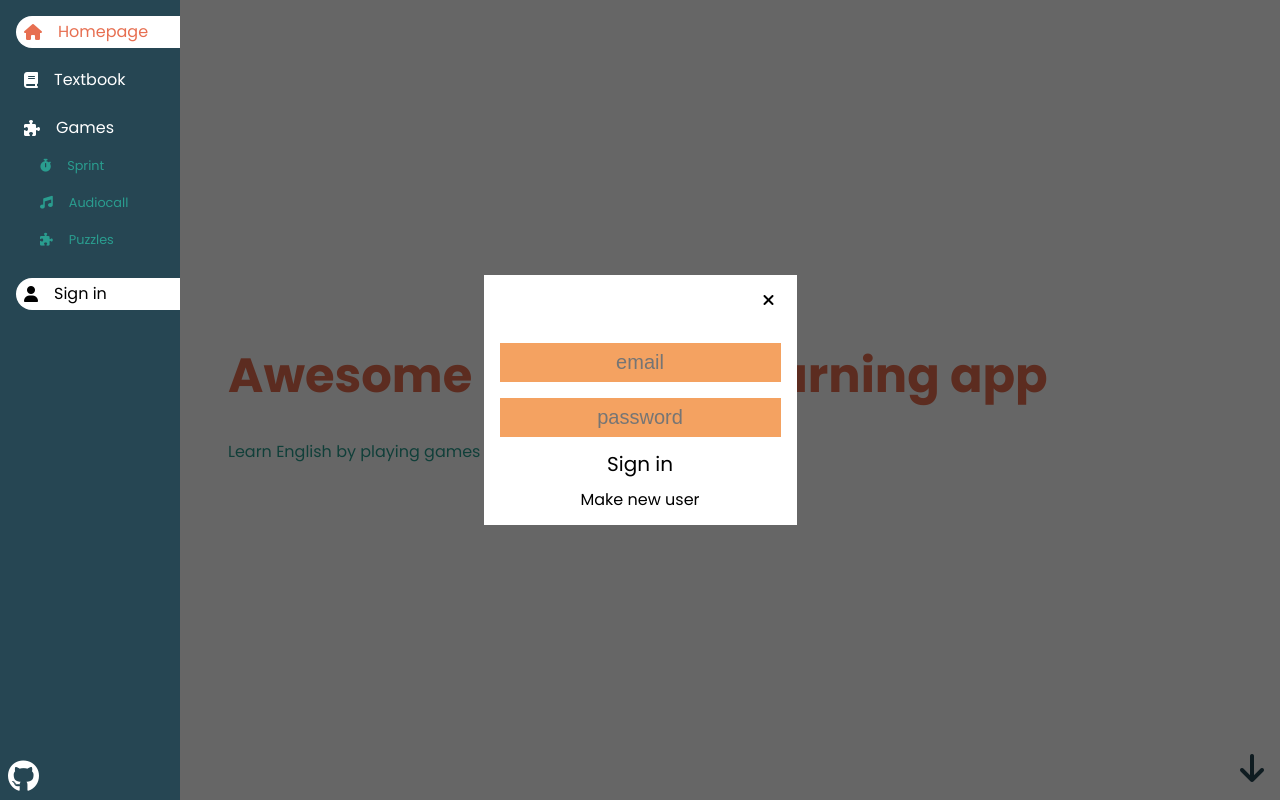
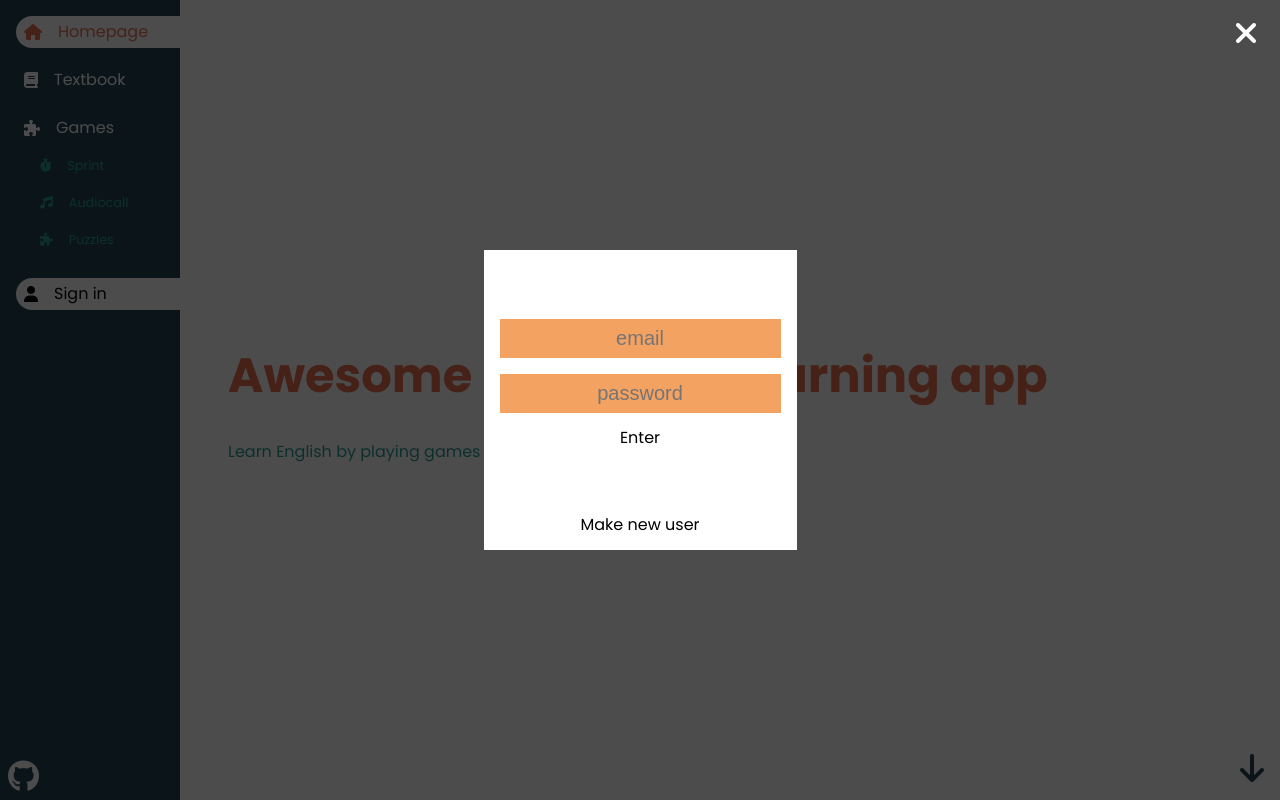
Before and after one commit to SavitskayaKseniya22/lang-app, a React (Create React App) app: page / in a window 1280 px wide. Both pictures are taken after a click on the button "Sign in". Shown: the top 800 px of the page. Built offline with nearby package versions, Linux system fonts and the light colour scheme.

Commit message:
refactor: auth control style

```diff
--- a/src/components/auth/Auth.tsx
+++ b/src/components/auth/Auth.tsx
@@ -7,8 +7,7 @@ const StyledAuthContainer = styled('div')`
   display: flex;
   flex-direction: column;
   gap: 1rem;
-  justify-content: space-between;
-  align-items: center;
+  padding: 1rem;
   width: 100%;
 `;
 
--- /dev/null
+++ b/src/components/auth/components/AuthForm.tsx
@@ -0,0 +1,56 @@
+/* eslint-disable react/jsx-props-no-spreading */
+import React from 'react';
+import { useForm } from 'react-hook-form';
+import styled from 'styled-components';
+import { BasicUserCredentials } from '../../../interfaces';
+
+export const passwordPattern =
+  /(?=.*[+-_@$!%*?&#.,;:[\]{}])(?=.*[A-Z])(?=.*[a-z])(?=.*[0-9])[0-9a-zA-Z+-_@$!%*?&#.,;:[\]{}]{8,}/g;
+
+export const StyledAuthForm = styled('form')`
+  display: flex;
+  flex-direction: column;
+  gap: 1rem;
+  justify-content: center;
+  flex-grow: 222;
+`;
+
+export const StyledInput = styled('input')`
+  width: 100%;
+  padding: 0.5rem;
+  border: none;
+  background-color: rgb(244, 162, 97);
+  text-align: center;
+  font-size: 1.25rem;
+`;
+
+function AuthForm({
+  onSubmit,
+}: {
+  onSubmit: (data: BasicUserCredentials) => void;
+}) {
+  const { register, handleSubmit } = useForm<BasicUserCredentials>();
+
+  return (
+    <StyledAuthForm onSubmit={handleSubmit(onSubmit)}>
+      <StyledInput
+        {...register('email', {
+          required: true,
+        })}
+        type="email"
+        placeholder="email"
+      />
+      <StyledInput
+        {...register('password', {
+          required: true,
+          pattern: passwordPattern,
+        })}
+        type="password"
+        placeholder="password"
+      />
+      <button type="submit">Enter</button>
+    </StyledAuthForm>
+  );
+}
+
+export default AuthForm;
--- a/src/components/auth/components/SignIn.tsx
+++ b/src/components/auth/components/SignIn.tsx
@@ -1,44 +1,18 @@
-/* eslint-disable react/jsx-props-no-spreading */
-import React, { useContext } from 'react';
-import { useForm } from 'react-hook-form';
-import styled from 'styled-components';
+import React, { useCallback, useContext } from 'react';
 import { toast } from 'react-toastify';
 import { useNavigate } from 'react-router-dom';
 import { useSignInMutation } from '../../../store/auth/authApi';
 import { BasicUserCredentials } from '../../../interfaces';
 import ModalContext from '../../modal/ModalContext';
-
-export const passwordPattern =
-  /(?=.*[+-_@$!%*?&#.,;:[\]{}])(?=.*[A-Z])(?=.*[a-z])(?=.*[0-9])[0-9a-zA-Z+-_@$!%*?&#.,;:[\]{}]{8,}/g;
-
-export const StyledAuthForm = styled('form')`
-  display: flex;
-  flex-direction: column;
-  gap: 1rem;
-  align-items: center;
-  max-width: 300px;
-
-  input {
-    width: 100%;
-    padding: 0.5rem;
-    border: none;
-    background-color: rgb(244, 162, 97);
-    text-align: center;
-    font-size: 1.25rem;
-  }
-
-  button {
-    font-size: 1.25rem;
-  }
-`;
+import AuthForm from './AuthForm';
 
 function SignIn() {
-  const { register, handleSubmit } = useForm<BasicUserCredentials>();
   const [signIn] = useSignInMutation();
   const { setContent } = useContext(ModalContext);
   const navigate = useNavigate();
 
-  function onSubmit(data: BasicUserCredentials) {
+  const onSubmit = useCallback(
+    (data: BasicUserCredentials) => {
       signIn(data)
         .unwrap()
 
@@ -51,28 +25,11 @@ function SignIn() {
             toast.error(err.data);
           }
         });
-  }
+    },
+    [navigate, setContent, signIn]
+  );
 
-  return (
-    <StyledAuthForm onSubmit={handleSubmit(onSubmit)}>
-      <input
-        {...register('email', {
-          required: true,
-        })}
-        type="email"
-        placeholder="email"
-      />
-      <input
-        {...register('password', {
-          required: true,
-          pattern: passwordPattern,
-        })}
-        type="password"
-        placeholder="password"
-      />
-      <button type="submit">Sign in</button>
-    </StyledAuthForm>
-  );
+  return <AuthForm onSubmit={onSubmit} />;
 }
 
 export default SignIn;
--- a/src/components/auth/components/SignUp.tsx
+++ b/src/components/auth/components/SignUp.tsx
@@ -1,28 +1,24 @@
-/* eslint-disable react/jsx-props-no-spreading */
-import React, { useContext } from 'react';
-import { useForm } from 'react-hook-form';
-
+import React, { useCallback, useContext } from 'react';
 import { toast } from 'react-toastify';
 import { useNavigate } from 'react-router-dom';
 import {
   useSignInMutation,
   useSignUpMutation,
 } from '../../../store/auth/authApi';
-
-import { StyledAuthForm, passwordPattern } from './SignIn';
 import ModalContext from '../../modal/ModalContext';
 import { BasicUserCredentials } from '../../../interfaces';
 import { useCreateUserDataMutation } from '../../../store/userData/UserDataApi';
+import AuthForm from './AuthForm';
 
 function SignUp() {
-  const { register, handleSubmit } = useForm<BasicUserCredentials>();
   const [signUp] = useSignUpMutation();
   const [signIn] = useSignInMutation();
   const { setContent } = useContext(ModalContext);
   const navigate = useNavigate();
   const [createUserData] = useCreateUserDataMutation();
 
-  function onSubmit(data: BasicUserCredentials) {
+  const onSubmit = useCallback(
+    (data: BasicUserCredentials) => {
       const { email, password } = data;
       signUp(data)
         .unwrap()
@@ -42,28 +38,11 @@ function SignUp() {
             toast.error(err.data);
           }
         });
-  }
+    },
+    [createUserData, navigate, setContent, signIn, signUp]
+  );
 
-  return (
-    <StyledAuthForm onSubmit={handleSubmit(onSubmit)}>
-      <input
-        {...register('email', {
-          required: true,
-        })}
-        type="email"
-        placeholder="email"
-      />
-      <input
-        {...register('password', {
-          required: true,
-          pattern: passwordPattern,
-        })}
-        type="password"
-        placeholder="password"
-      />
-      <button type="submit">Sign up</button>
-    </StyledAuthForm>
-  );
+  return <AuthForm onSubmit={onSubmit} />;
 }
 
 export default SignUp;
--- a/src/components/modal/Modal.tsx
+++ b/src/components/modal/Modal.tsx
@@ -8,34 +8,35 @@ function ReactPortal({ children }: { children: ChildrenProps }) {
   return createPortal(children, document.getElementById('root') as HTMLElement);
 }
 
-const StyledModal = styled('div')`
+const StyledModalOuterContainer = styled('div')`
   width: 100vw;
   height: 100vh;
-  background-color: rgba(0, 0, 0, 0.6);
+  background-color: rgba(0, 0, 0, 0.7);
   position: fixed;
   top: 0;
   left: 0;
   display: flex;
   align-items: center;
   justify-content: center;
+  z-index: 130;
+`;
 
-  .modal__container {
+const StyledModalInnerContainer = styled('div')`
+  background-color: white;
+  min-height: 300px;
+  min-width: 300px;
+  max-height: 80vh;
+  max-width: 70vw;
   display: flex;
-    flex-direction: column;
-    align-items: center;
-    justify-content: space-between;
-    background-color: white;
-    padding: 1rem;
-    gap: 0.5rem;
-    min-height: 250px;
-    min-width: 250px;
-    height: auto;
-    width: auto;
+`;
 
-    .modal-container__button_close {
-      align-self: flex-end;
-    }
-  }
+const StyledModalButton = styled('button')`
+  position: absolute;
+  top: 1rem;
+  right: 1rem;
+  color: white;
+  font-size: 2rem;
+  z-index: 150;
 `;
 
 function Modal() {
@@ -44,27 +45,24 @@ function Modal() {
 
   return (
     <ReactPortal>
-      <StyledModal
+      <StyledModalOuterContainer
         onClick={(e) => {
           if (e.currentTarget === e.target) {
             setContent(null);
           }
         }}
       >
-        <div className="modal__container">
-          <button
+        <StyledModalButton
           type="button"
           onClick={() => {
             setContent(null);
           }}
-            className="modal-container__button_close"
-            title="close"
+          title="Close"
         >
           <i className="fa-solid fa-xmark" />
-          </button>
-          {content}
-        </div>
-      </StyledModal>
+        </StyledModalButton>
+        <StyledModalInnerContainer>{content}</StyledModalInnerContainer>
+      </StyledModalOuterContainer>
     </ReactPortal>
   );
 }
```
Lines whose indentation alone changed are shown as unchanged.
